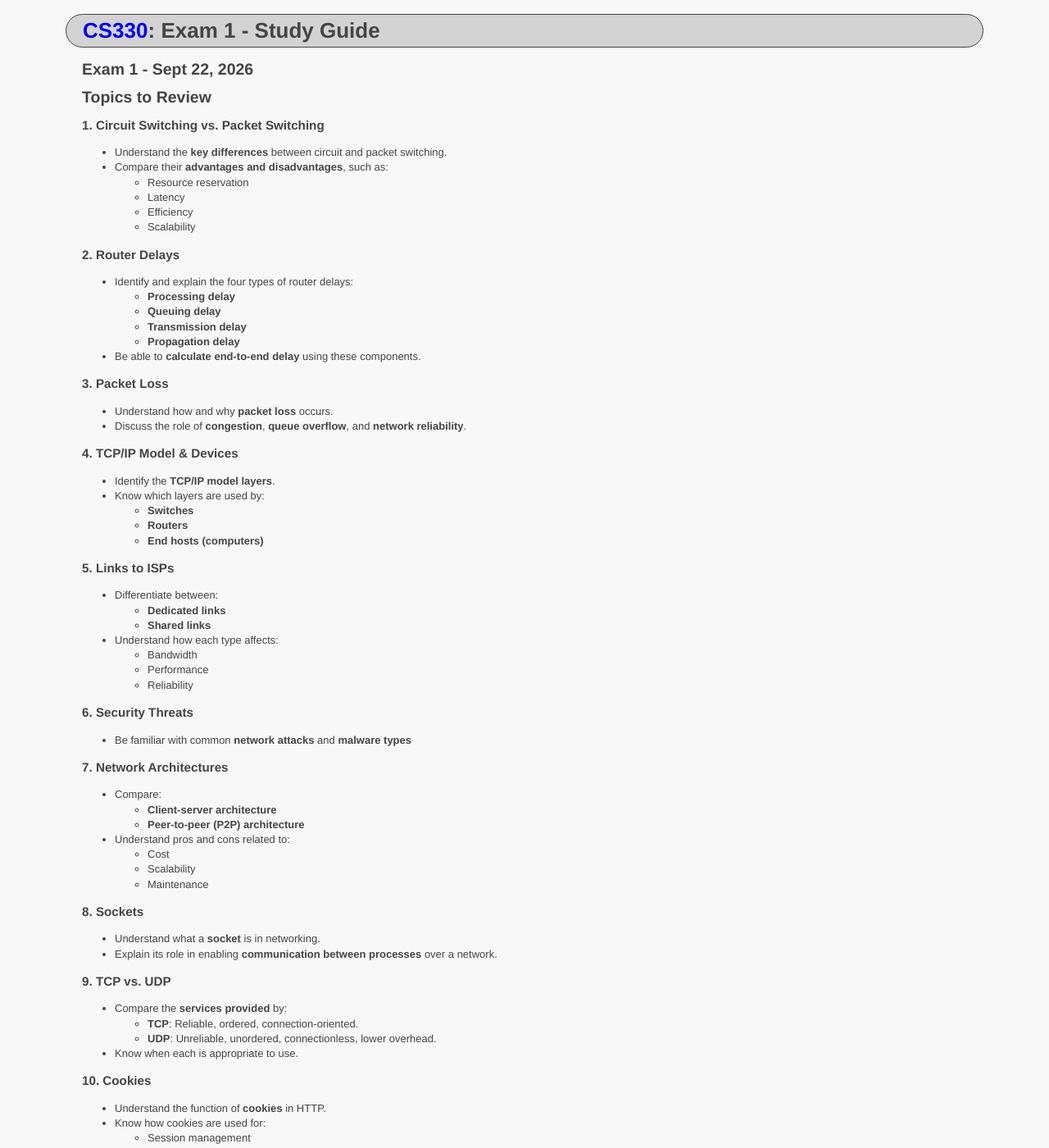
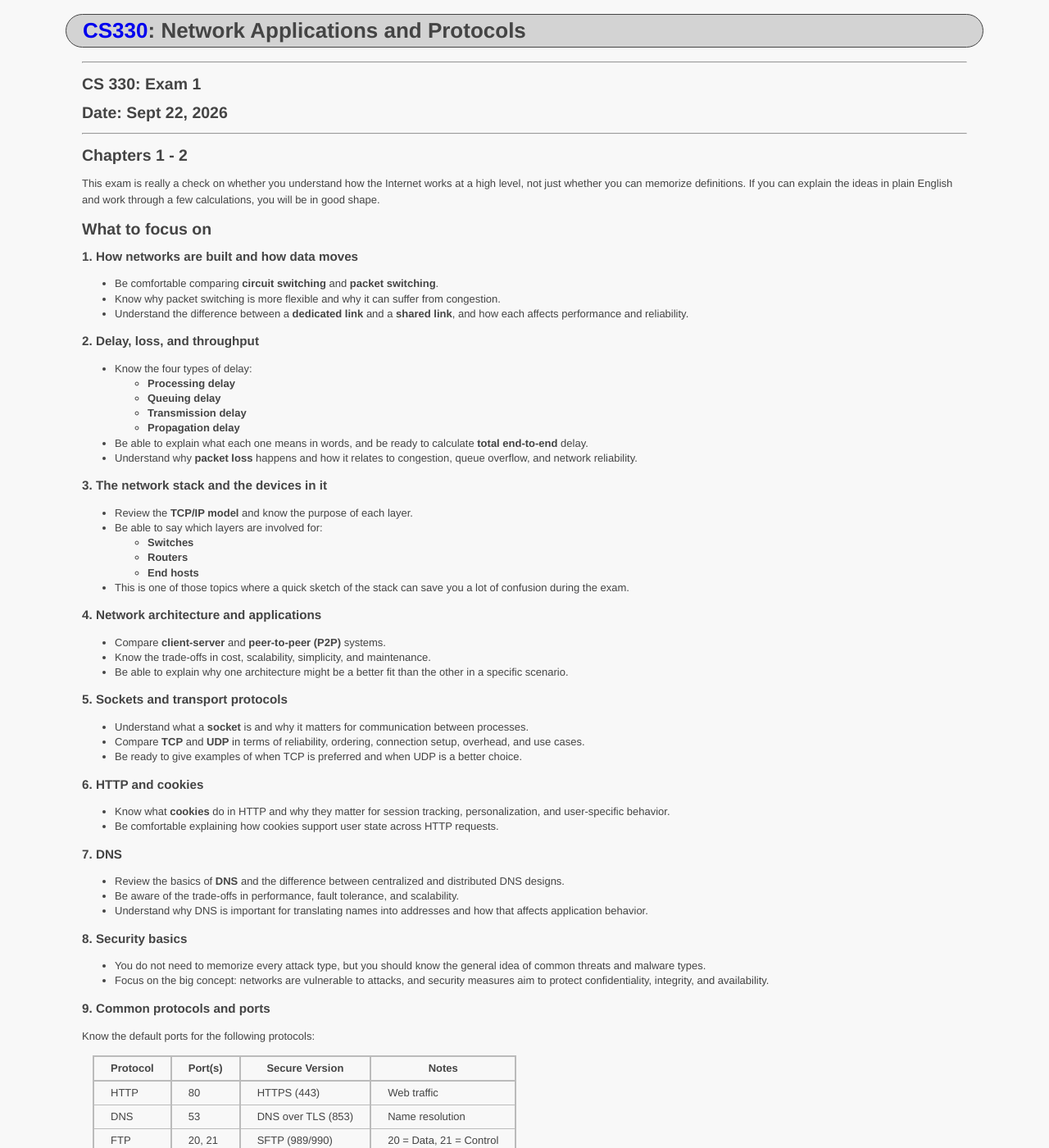
Before and after one commit to ycpcs/cs330-fall2026, a Jekyll site: the page built from schedule/exams/exam-1-guide.md, in a window 1280 px wide and 1400 px high. Shown: the whole window at 82% size. Built offline with Jekyll 4.4.1, drawn with Linux system fonts in a browser that asks for light colours; some of the changed text lies outside the part shown.

Commit message:
add exam 1 guide

```diff
--- a/schedule/exams/exam-1-guide.md
+++ b/schedule/exams/exam-1-guide.md
@@ -1,118 +1,119 @@
 ---
 layout: default
 course_number: CS330
-title: "Exam 1 - Study Guide"
+title: Network Applications and Protocols
 ---
 
-Exam 1 - Sept 22, 2026
+--- --- --- --- --- --- --- --- --- --- --- --- --- --- --- --- --- --- --- --- --- --- --- ---
+
+## CS 330: Exam 1
+
+## Date: Sept 22, 2026
+
+--- --- --- --- --- --- --- --- --- --- --- --- --- --- --- --- --- --- --- --- --- --- --- ---
+
+Chapters 1 - 2
 -----------------------
 
-## Topics to Review
+This exam is really a check on whether you understand how the Internet works at a high level, not just whether you can memorize definitions. If you can explain the ideas in plain English and work through a few calculations, you will be in good shape.
 
-### 1. Circuit Switching vs. Packet Switching
-- Understand the **key differences** between circuit and packet switching.
-- Compare their **advantages and disadvantages**, such as:
-  - Resource reservation
-  - Latency
-  - Efficiency
-  - Scalability
+## What to focus on
 
-### 2. Router Delays
-- Identify and explain the four types of router delays:
+### 1. How networks are built and how data moves
+- Be comfortable comparing **circuit switching** and **packet switching**.
+- Know why packet switching is more flexible and why it can suffer from congestion.
+- Understand the difference between a **dedicated link** and a **shared link**, and how each affects performance and reliability.
+
+### 2. Delay, loss, and throughput
+- Know the four types of delay:
   - **Processing delay**
   - **Queuing delay**
   - **Transmission delay**
   - **Propagation delay**
-- Be able to **calculate end-to-end delay** using these components.
+- Be able to explain what each one means in words, and be ready to calculate **total end-to-end** delay.
+- Understand why **packet loss** happens and how it relates to congestion, queue overflow, and network reliability.
 
-### 3. Packet Loss
-- Understand how and why **packet loss** occurs.
-- Discuss the role of **congestion**, **queue overflow**, and **network reliability**.
-
-### 4. TCP/IP Model & Devices
-- Identify the **TCP/IP model layers**.
-- Know which layers are used by:
+### 3. The network stack and the devices in it
+- Review the **TCP/IP model** and know the purpose of each layer.
+- Be able to say which layers are involved for:
   - **Switches**
   - **Routers**
-  - **End hosts (computers)**
+  - **End hosts**
+- This is one of those topics where a quick sketch of the stack can save you a lot of confusion during the exam.
 
-### 5. Links to ISPs
-- Differentiate between:
-  - **Dedicated links**
-  - **Shared links**
-- Understand how each type affects:
-  - Bandwidth
-  - Performance
-  - Reliability
+### 4. Network architecture and applications
+- Compare **client-server** and **peer-to-peer (P2P)** systems.
+- Know the trade-offs in cost, scalability, simplicity, and maintenance.
+- Be able to explain why one architecture might be a better fit than the other in a specific scenario.
 
-### 6. Security Threats
-- Be familiar with common **network attacks** and **malware types**
+### 5. Sockets and transport protocols
+- Understand what a **socket** is and why it matters for communication between processes.
+- Compare **TCP** and **UDP** in terms of reliability, ordering, connection setup, overhead, and use cases.
+- Be ready to give examples of when TCP is preferred and when UDP is a better choice.
 
-### 7. Network Architectures
-- Compare:
-  - **Client-server architecture**
-  - **Peer-to-peer (P2P) architecture**
-- Understand pros and cons related to:
-  - Cost
-  - Scalability
-  - Maintenance
+### 6. HTTP and cookies
+- Know what **cookies** do in HTTP and why they matter for session tracking, personalization, and user-specific behavior.
+- Be comfortable explaining how cookies support user state across HTTP requests.
 
-### 8. Sockets
-- Understand what a **socket** is in networking.
-- Explain its role in enabling **communication between processes** over a network.
+### 7. DNS
+- Review the basics of **DNS** and the difference between centralized and distributed DNS designs.
+- Be aware of the trade-offs in performance, fault tolerance, and scalability.
+- Understand why DNS is important for translating names into addresses and how that affects application behavior.
 
-### 9. TCP vs. UDP
-- Compare the **services provided** by:
-  - **TCP**: Reliable, ordered, connection-oriented.
-  - **UDP**: Unreliable, unordered, connectionless, lower overhead.
-- Know when each is appropriate to use.
+### 8. Security basics
+- You do not need to memorize every attack type, but you should know the general idea of common threats and malware types.
+- Focus on the big concept: networks are vulnerable to attacks, and security measures aim to protect confidentiality, integrity, and availability.
 
-### 10. Cookies
-- Understand the function of **cookies** in HTTP.
-- Know how cookies are used for:
-  - Session management
-  - Personalization
-  - Tracking
-
-### 11. DNS Server Types
-- Compare **centralized** vs. **distributed DNS** architectures.
-- Understand the trade-offs in:
-  - Performance
-  - Fault tolerance
-  - Scalability
-
-### 12. Common Protocols and Ports
+### 9. Common protocols and ports
 Know the default ports for the following protocols:
 
-| Protocol    | Port(s) | Secure Version     | Notes                   |
-| ----------- | ------- | ------------------ | ----------------------- |
-| HTTP        | 80      | HTTPS (443)        | Web traffic             |
-| DNS         | 53      | DNS over TLS (853) | Name resolution         |
-| FTP         | 20, 21  | SFTP (989/990)     | 20 = Data, 21 = Control |
-| SMTP        | 25      | SMTPS (465)        | Email sending           |
-| POP3        | 110     | POP3S (995)        | Email retrieval         |
-| IMAP        | 143     | IMAPS (993)        | Email retrieval         |
+| Protocol | Port(s) | Secure Version     | Notes                   |
+| -------- | ------- | ------------------ | ----------------------- |
+| HTTP     | 80      | HTTPS (443)        | Web traffic             |
+| DNS      | 53      | DNS over TLS (853) | Name resolution         |
+| FTP      | 20, 21  | SFTP (989/990)     | 20 = Data, 21 = Control |
+| SMTP     | 25      | SMTPS (465)        | Email sending           |
+| POP3     | 110     | POP3S (995)        | Email retrieval         |
+| IMAP     | 143     | IMAPS (993)        | Email retrieval         |
+
+A good rule for this part: if you recognize the port, you should also know what kind of traffic it usually carries.
+
+---
+
+## Quick self-check questions
+
+If you can answer these without looking at notes, you are in a strong position:
+
+- Why is packet switching more efficient than circuit switching in many networks?
+- What is the difference between processing delay and transmission delay?
+- How does a router contribute to end-to-end delay?
+- Why does packet loss occur, and what usually causes it?
+- What problem does TCP solve that UDP does not?
+- Why do we use sockets when building network applications?
+- What is the relationship between DNS and HTTP in a typical web request?
+- Which layers do switches, routers, and hosts operate at?
+- Why might a client-server architecture be easier to manage than a P2P architecture?
 
 ---
 
 ## Exam Guidelines
 
-- **Format:** Open-book, open-notes.
+- **Format:** Open-book.
 - **Duration:** Entire class period.
-- **Content:** May include a **programming component**.
-- **Post-Exam Time:** Any remaining class time may be used for **lecture or lab**.
-- **Number of Exams:** 4 total. The **lowest score will be dropped**.
-- **Make-Up Policy:**
-  - Make-up exams require **prior approval** unless due to **documented emergency or illness**.
+- **Content:** May include a programming component and a Wireshark portion.
+- **Number of Exams:** 4 total.
+- **Make-Up Policy:** Make-up exams require prior approval unless due to a documented emergency or illness.
 
 ---
 
-## Study Tips
+## Best ways to study
 
-- Use **practice problems** to prepare for delay and port-based questions.
-- **Sketch diagrams** of the TCP/IP stack and data flow.
-- Review **Wireshark traces** to understand protocol behavior.
+- Work through a few delay and packet loss problems by hand so you are not just memorizing formulas.
+- Draw the TCP/IP stack and trace a message from one host to another.
+- Review Wireshark examples and ask yourself what protocol is being used and what behavior you should expect.
+- Practice explaining the ideas out loud as if you were teaching a classmate.
+- Focus on understanding the "why" behind the concepts, not just the vocabulary.
 
----
+The exam is not meant to trick you with obscure terminology. It is mostly checking whether you understand the fundamentals of how networks communicate, how protocols are layered, and how data flow is affected by delay, loss, and design choices.
 
 Good luck with your exam prep!
```
Also changed, not shown: index.md (+1 -1 lines), schedule/exams/exam-2-guide.md (+1 -1 lines), schedule/exams/exam-3-guide.md (+1 -1 lines), schedule/index.md (+1 -1 lines).
